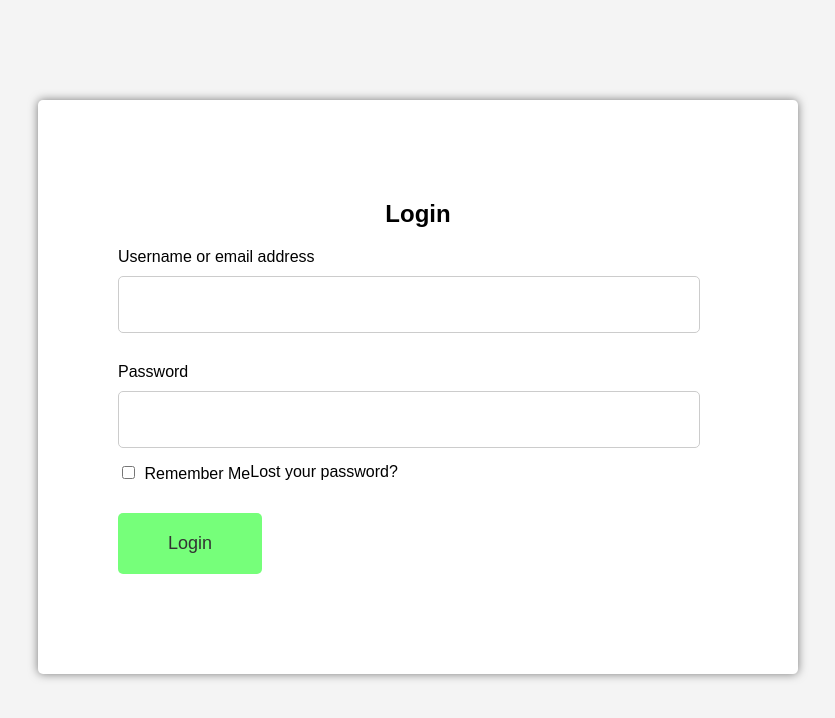
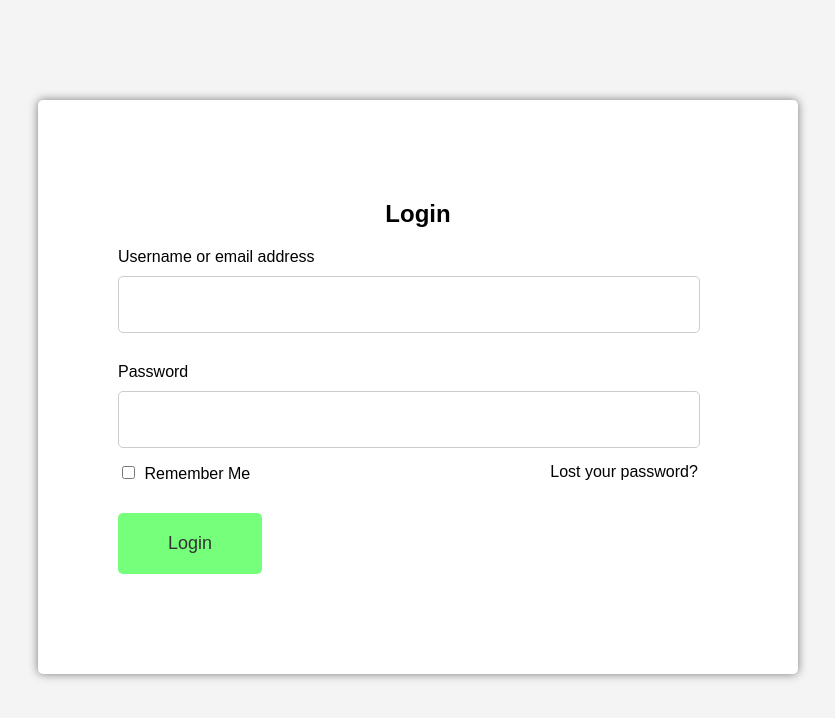
Before and after one commit to almuheetu/Login-form, a plain HTML site: page index.html in a window 1280 px wide. Shown: the whole page, without its empty margins (222-1057 px from the left). Drawn offline with Linux system fonts and the light colour scheme.

Commit message:
display css fixed

```diff
--- a/style.css
+++ b/style.css
@@ -66,3 +66,6 @@ label span {
 	display: flex;
 	/* margin-right: 20px; */
 }
+.display span {
+	margin-left: 50%;
+}
```
